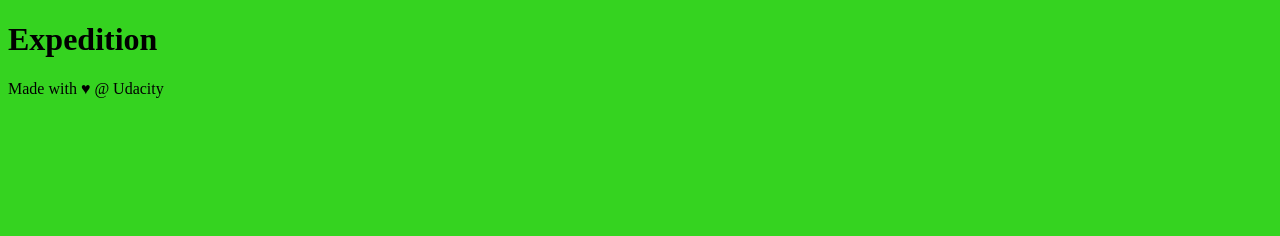
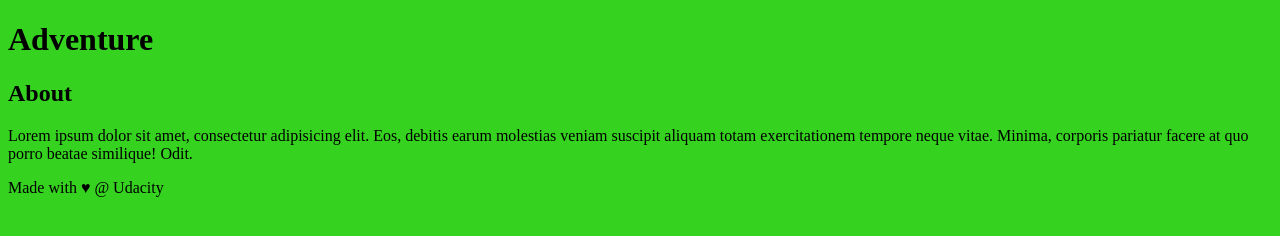
Before and after one commit to 4zorbin/kottans-frontend, a plain HTML site: page new-git-project/index.html in a window 1280 px wide. Drawn offline with Linux system fonts and the light colour scheme.

Commit message:
change text in h1

```diff
--- a/new-git-project/index.html
+++ b/new-git-project/index.html
@@ -10,7 +10,7 @@
 <body>
 
     <header>
-        <h1>Expedition</h1>
+        <h1>Adventure</h1>
     </header>
 
     <div class="container">
@@ -18,7 +18,11 @@
 
         </main>
     </div>
+    <aside>
+        <h2>About</h2>
 
+        <p>Lorem ipsum dolor sit amet, consectetur adipisicing elit. Eos, debitis earum molestias veniam suscipit aliquam totam exercitationem tempore neque vitae. Minima, corporis pariatur facere at quo porro beatae similique! Odit.</p>
+    </aside>
     <footer>
         Made with ♥ @ Udacity
     </footer>
```
